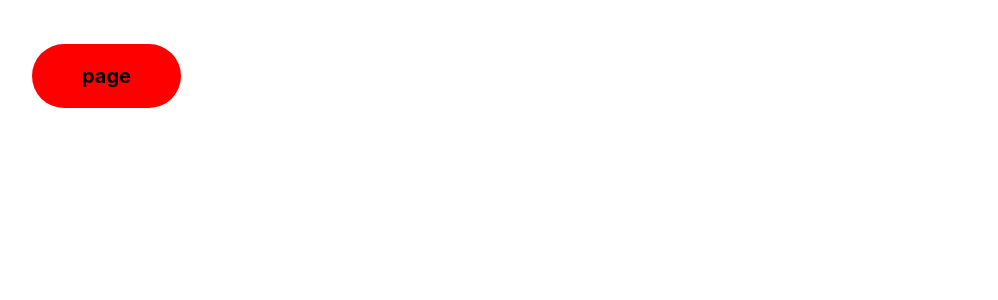
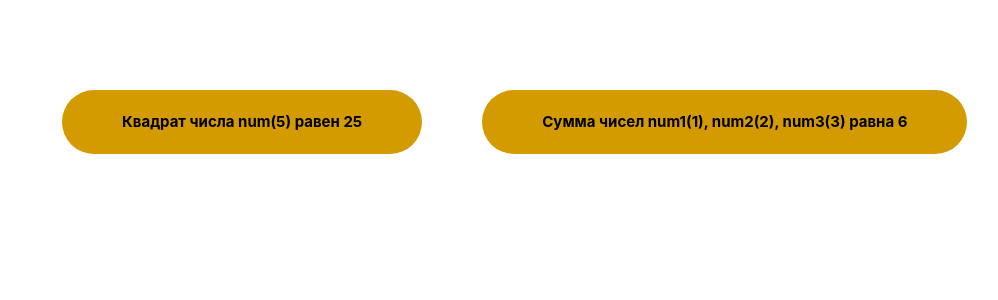
Before and after one commit to aanddi/vue3_exercises, a Vue app in the folder vue3/: page / in a window 1280 px wide. Shown: the top 300 px of the page, without its empty margins (28-1026 px from the left). Built offline with nearby package versions, Linux system fonts and the light colour scheme.

Commit message:
Выполнения кода в представлениях Vue

```diff
--- a/vue3/src/App.vue
+++ b/vue3/src/App.vue
@@ -3,8 +3,10 @@ export default {
   name: 'App',
   data() {
     return {
-      text: 'page',
-      href: 'page.html',
+      num: 5,
+      num1: 1,
+      num2: 2,
+      num3: 3,
     }
   }
 }
@@ -12,17 +14,27 @@ export default {
 
 <template>
 
-<a :href="href" class="link"> {{ text }} </a>
+  <div class="box"> Квадрат числа num(5) равен {{ num * num }} </div>
+  <div class="box"> Сумма чисел num1(1), num2(2), num3(3)  равна {{ num1 + num2 + num3 }} </div>
 
 </template>
 
 <style>
-
 body {
   margin: 60px;
   font-family: Arial, Helvetica, sans-serif;
 }
 
+.box {
+  background-color: #d39b00;
+  display: inline-block;
+  padding: 20px 60px;
+  border-radius: 40px;
+  font-weight: bold;
+  margin: 30px;
+}
+
+/*
 .link {
   background: red;
   font-weight: bold;
@@ -36,5 +48,5 @@ body {
   background-color: #000;
   color: red;
 }
-
+*/
 </style>
```
